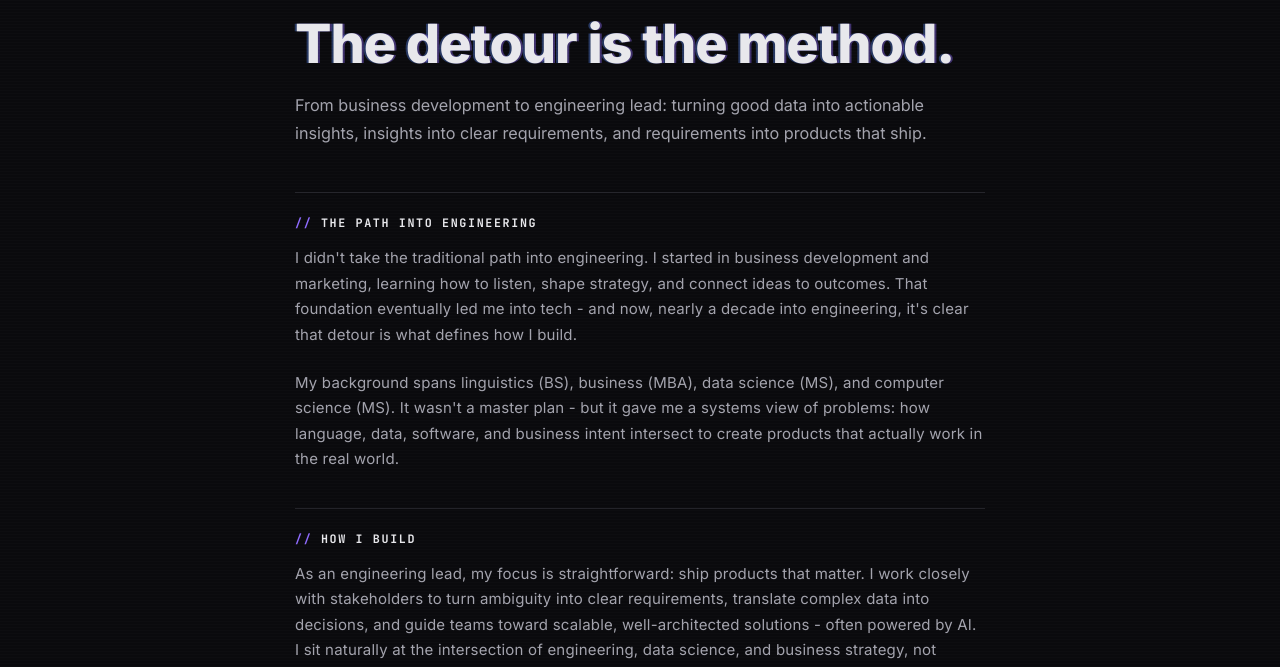
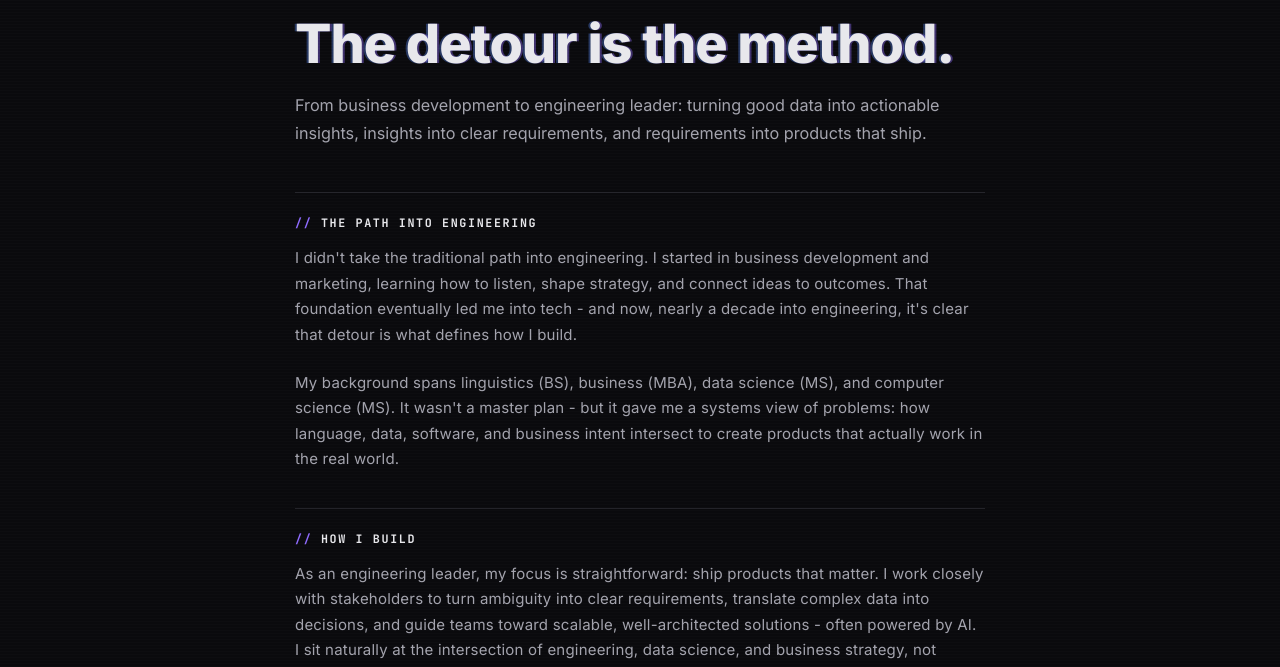
Before and after one commit to roseejones/roseejones.github.io, a Jekyll site: the page built from about.html, in a window 1280 px wide and 1400 px high. Shown: the part 181-848 px from the top of the window. Built offline with Jekyll 4.4.1, drawn with Linux system fonts in a browser that asks for light colours; nearby versions of some CDN libraries; some of the changed text lies outside the part shown.

Commit message:
style: engineering lead becomes engineering leader on about page

```diff
--- a/about.html
+++ b/about.html
@@ -7,7 +7,7 @@ layout: not_homepage
         <p class="kicker"><span class="path">~/about</span> $ cat bio.md</p>
         <h1 class="page-title">The detour is the method.</h1>
         <p class="standfirst">
-            From business development to engineering lead: turning good data into actionable insights, insights into
+            From business development to engineering leader: turning good data into actionable insights, insights into
             clear requirements, and requirements into products that ship.
         </p>
     </header>
@@ -33,7 +33,7 @@ layout: not_homepage
         <h2 class="section-label">How I build</h2>
         <div class="about_paragraph">
             <p>
-                As an engineering lead, my focus is straightforward: ship products that matter. I work closely with
+                As an engineering leader, my focus is straightforward: ship products that matter. I work closely with
                 stakeholders to turn ambiguity into clear requirements, translate complex data into decisions, and
                 guide teams toward scalable, well-architected solutions - often powered by AI. I sit naturally
                 at the intersection of engineering, data science, and business strategy, not because it's trendy,
```
